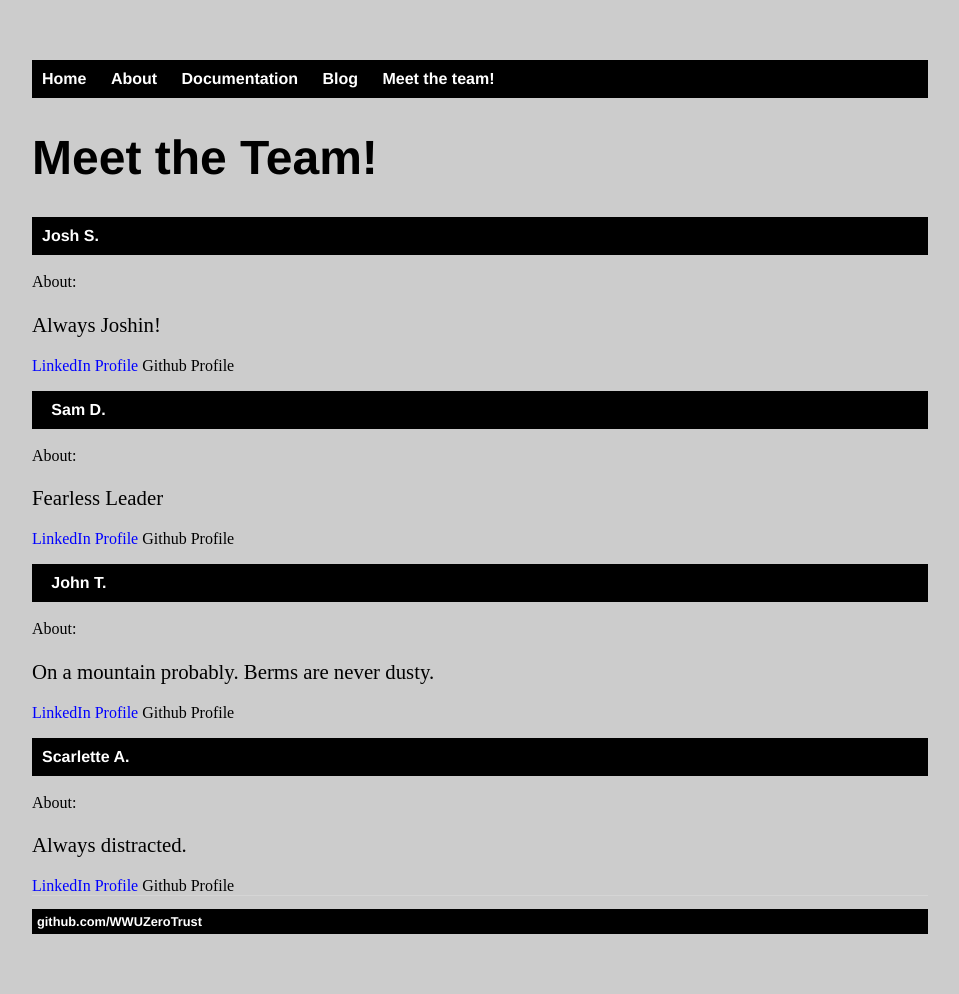
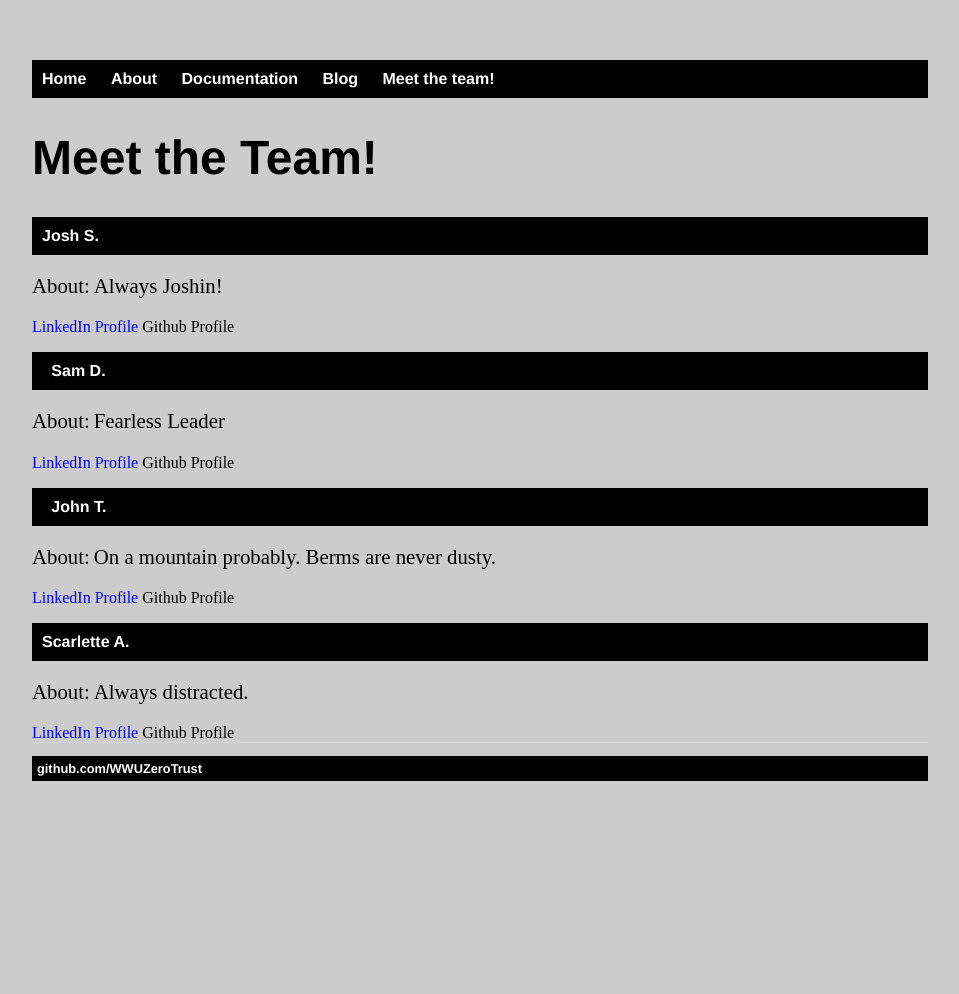
Before and after one commit to WWUZeroTrust/WWUZeroTrust.github.io, a Jekyll site: the page built from meet/index.html, in a window 1280 px wide. Shown: the whole page, without its empty margins (160-1119 px from the left). Built offline with Jekyll 4.4.1, drawn with Linux system fonts in a browser that asks for light colours; after the commit the page ends 900 px from its top, so only the background shows below that.

```diff
--- a/meet/index.html
+++ b/meet/index.html
@@ -41,22 +41,22 @@ T{
 	<h1>{{ page.title }}</h1>
 
 <nav><ul><b><cw>Josh S.</cw></a></nav></ul></b></p>
-        <p>About:</p>
+        <T>About:</T>
 <T>Always Joshin!</T><br><br>
 	<linkT><a href="https://www.linkedin.com/in/joshua-stuifbergen" class="class1">LinkedIn Profile</a></linkT>
 	<linkT><a href="https://github.com/jstuif" class="class2">Github Profile</a></linkT>
 <nav><ul>><b><cw>Sam D.</cw></a></nav></ul></b></p>
-        <p>About:</p>
+        <T>About:</T>
 <T>Fearless Leader</T><br><br>
 	<linkT><a href="https://www.linkedin.com/in/sam-d-592362141" class="class1">LinkedIn Profile</a></linkT>
 	<linkT><a href="https://github.com/SamDinkelman" class="class2">Github Profile</a></linkT>
 <nav><ul>><b><cw>John T.</cw></a></nav></ul></b></p>
-        <p>About:</p>
+        <T>About:</T>
 <T>On a mountain probably. Berms are never dusty.</T><br><br>
 	<linkT><a href="https://www.linkedin.com/in/john-traner-654704113" class="class1">LinkedIn Profile</a></linkT>
 	<linkT><a href="https://github.com/snazzzy" class="class2">Github Profile</a></linkT>
 <nav><ul><b><cw>Scarlette A.</cw></a></nav></ul></b></p>
-        <p>About:</p>
+        <T>About:</T>
 <T>Always distracted.</T><br><br>
 	<linkT><a href="https://www.linkedin.com/in/scarlette-anderson" class="class1">LinkedIn Profile</a></linkT>
 	<linkT><a href="https://github.com/ScarTheOneTrueKing" class="class2">Github Profile</a></linkT>
```
